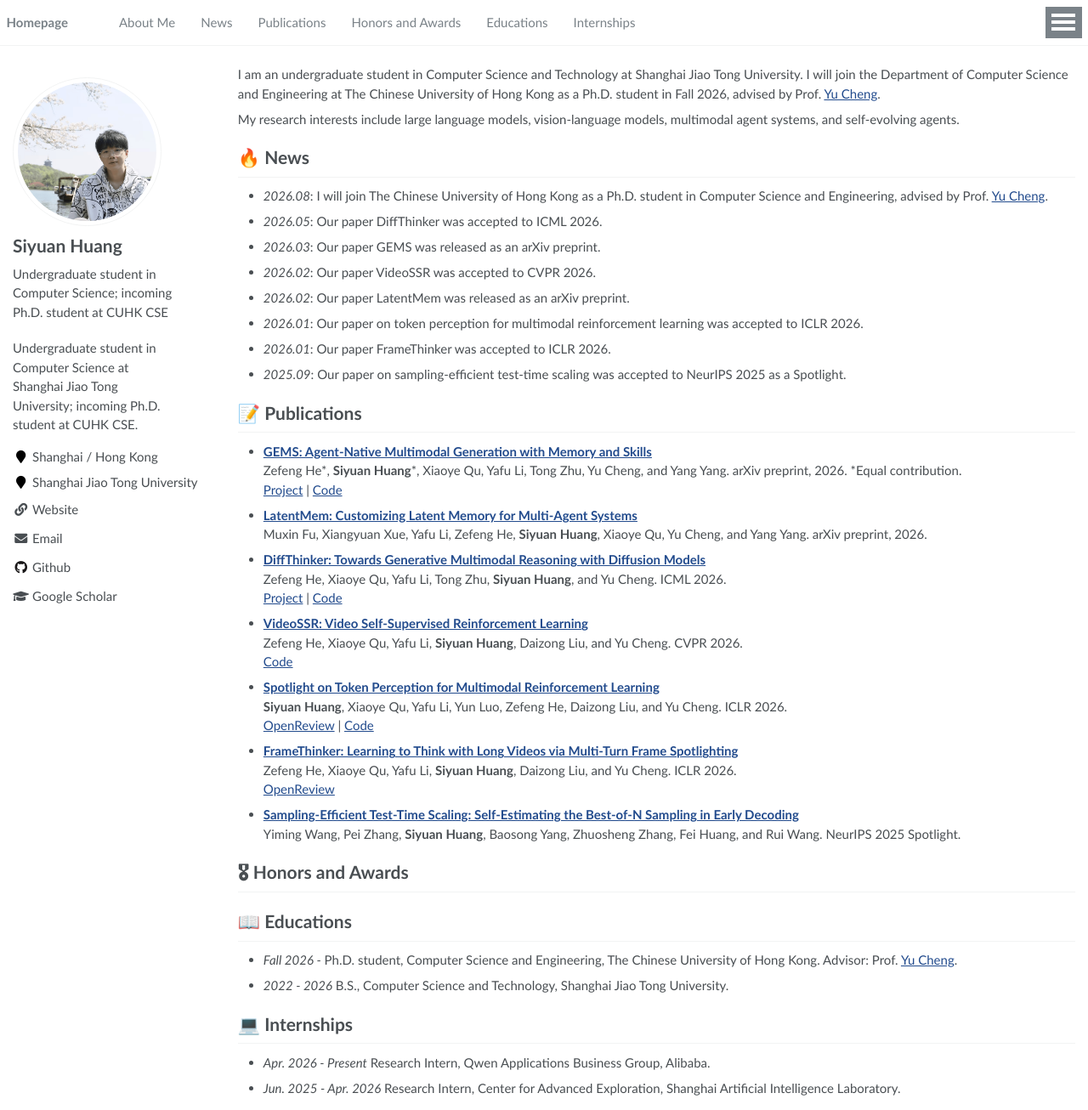
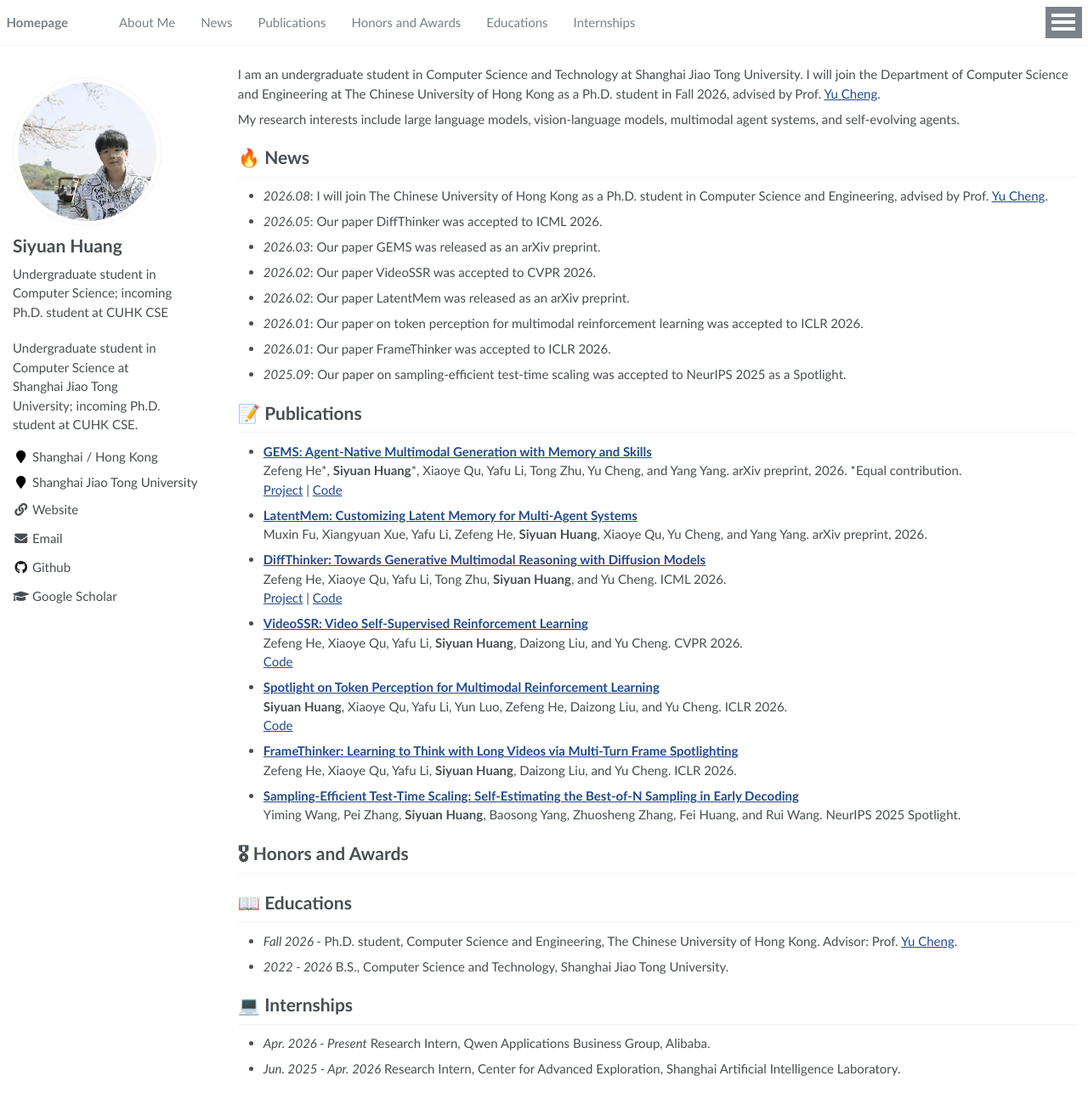
Before and after one commit to syhuang1/syhuang1.github.io, a Jekyll site: the page built from _pages/about.md, in a window 1280 px wide and 1306 px high. Shown: the whole window at 85% size. Built offline with Jekyll 4.4.1, drawn with Linux system fonts in a browser that asks for light colours; a script that is not in the unit is left out.

Commit message:
Remove publication OpenReview links

```diff
--- a/_pages/about.md
+++ b/_pages/about.md
@@ -51,11 +51,10 @@ My research interests include large language models, vision-language models, mul
 
 - **[Spotlight on Token Perception for Multimodal Reinforcement Learning](https://arxiv.org/abs/2510.09285)**
   **Siyuan Huang**, Xiaoye Qu, Yafu Li, Yun Luo, Zefeng He, Daizong Liu, and Yu Cheng. ICLR 2026.
-  [OpenReview](https://openreview.net/forum?id=bRA4lVWJVQ) | [Code](https://github.com/huaixuheqing/VPPO-RL)
+  [Code](https://github.com/huaixuheqing/VPPO-RL)
 
 - **[FrameThinker: Learning to Think with Long Videos via Multi-Turn Frame Spotlighting](https://arxiv.org/abs/2509.24304)**
   Zefeng He, Xiaoye Qu, Yafu Li, **Siyuan Huang**, Daizong Liu, and Yu Cheng. ICLR 2026.
-  [OpenReview](https://openreview.net/forum?id=nsNpsCpVG1)
 
 - **[Sampling-Efficient Test-Time Scaling: Self-Estimating the Best-of-N Sampling in Early Decoding](https://arxiv.org/abs/2503.01422)**
   Yiming Wang, Pei Zhang, **Siyuan Huang**, Baosong Yang, Zhuosheng Zhang, Fei Huang, and Rui Wang. NeurIPS 2025 Spotlight.
```
